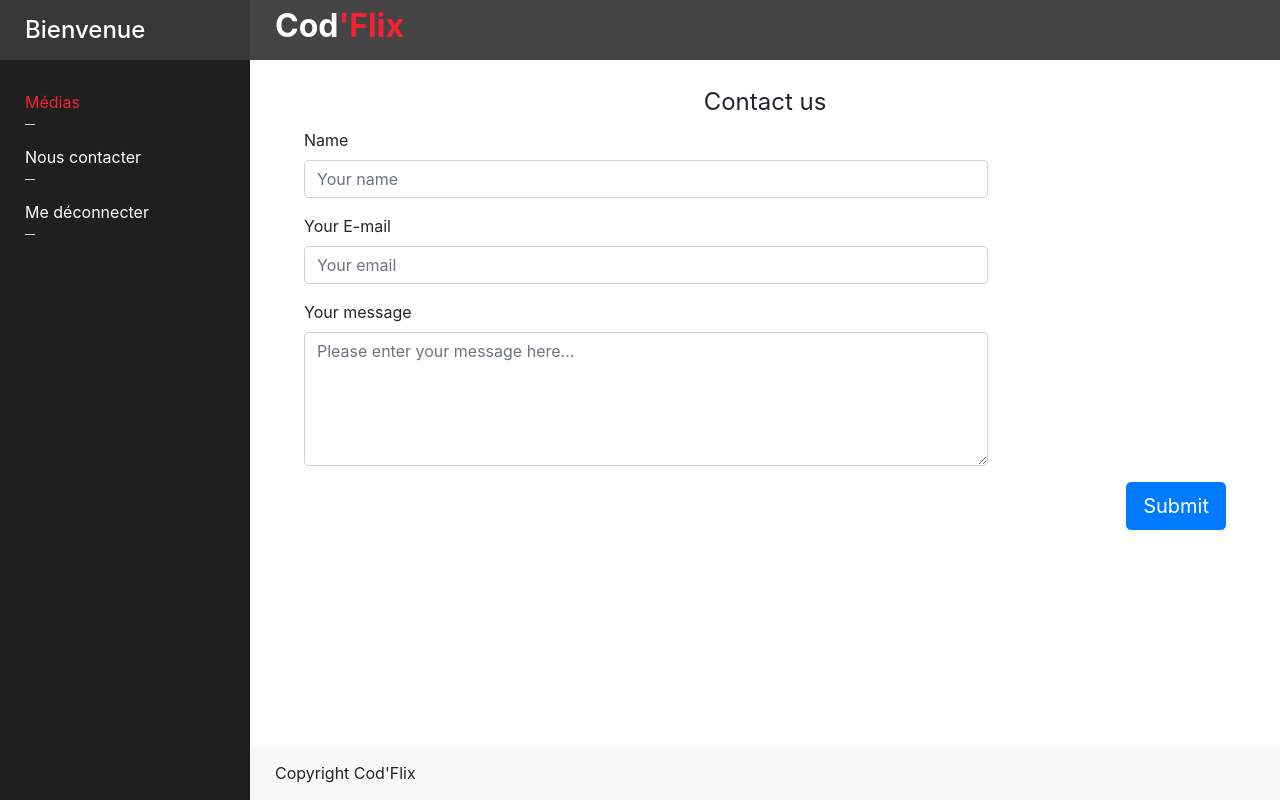
After one commit to MisterFring/Cod-Flix, a PHP site: page /Cod-Flix/view/contactView.php in a window 1280 px wide. The commit adds this page. Run offline with PHP 8.4, Linux system fonts and the light colour scheme; some libraries are stand-ins or nearby versions.

Commit message:
show medias & page contact

```diff
--- a/controller/MediaController.php
+++ b/controller/MediaController.php
@@ -10,7 +10,8 @@ function mediaPage() {
 
   $search = isset( $_GET['titl'] ) ? $_GET['titl'] : null;
   $medias = Media::filterMedias( $search );
-
+  //appeler tous les medias
+  $medias = Media::getmedia();
   require('view/mediaListView.php');
 
 }
--- a/index.php
+++ b/index.php
@@ -4,6 +4,7 @@ require_once( 'controller/homeController.php' );
 require_once( 'controller/loginController.php' );
 require_once( 'controller/signupController.php' );
 require_once( 'controller/mediaController.php' );
+require_once( 'controller/contactController.php' );
 
 /**************************
 * ----- HANDLE ACTION -----
@@ -26,6 +27,10 @@ if ( isset( $_GET['action'] ) ):
 
     break;
 
+    case 'contact':
+      contactPage();
+      break;
+
     case 'logout':
 
       logout();
--- /dev/null
+++ b/view/contactView.php
@@ -0,0 +1,43 @@
+<?php ob_start(); ?>
+      <div class="col-md-12 col-md-offset-3">
+        <div class="well well-sm">
+          <form class="form-horizontal" action="" method="post">
+          <fieldset>
+            <legend class="text-center">Contact us</legend>
+
+            <!-- Name input-->
+            <div class="form-group">
+              <label class="col-md-3 control-label" for="name">Name</label>
+              <div class="col-md-9">
+                <input id="name" name="name" type="text" placeholder="Your name" class="form-control">
+              </div>
+            </div>
+
+            <!-- Email input-->
+            <div class="form-group">
+              <label class="col-md-3 control-label" for="email">Your E-mail</label>
+              <div class="col-md-9">
+                <input id="email" name="email" type="text" placeholder="Your email" class="form-control">
+              </div>
+            </div>
+
+            <!-- Message body -->
+            <div class="form-group">
+              <label class="col-md-3 control-label" for="message">Your message</label>
+              <div class="col-md-9">
+                <textarea class="form-control" id="message" name="message" placeholder="Please enter your message here..." rows="5"></textarea>
+              </div>
+            </div>
+
+            <!-- Form actions -->
+            <div class="form-group">
+              <div class="col-md-12 text-right">
+                <button type="submit" class="btn btn-primary btn-lg">Submit</button>
+              </div>
+            </div>
+          </fieldset>
+          </form>
+        </div>
+      </div>
+<?php $content = ob_get_clean(); ?>
+<?php require('dashboard.php'); ?>
--- a/view/dashboard.php
+++ b/view/dashboard.php
@@ -19,7 +19,7 @@
         <div class="sidebar-menu">
           <ul>
             <li class="active"><a href="/CodFlix/">Médias</a></li>
-            <li><a href="#">Nous contacter</a></li>
+            <li><a href="index.php?action=contact">Nous contacter</a></li>
             <li><a href="index.php?action=logout">Me déconnecter</a></li>
           </ul>
         </div>
```
Also changed, not shown: controller/contactController.php (added, +14 -0 lines), model/media.php (+14 -0 lines), model/user.php (+8 -3 lines), view/mediaListView.php (+10 -3 lines), 1 other file.
